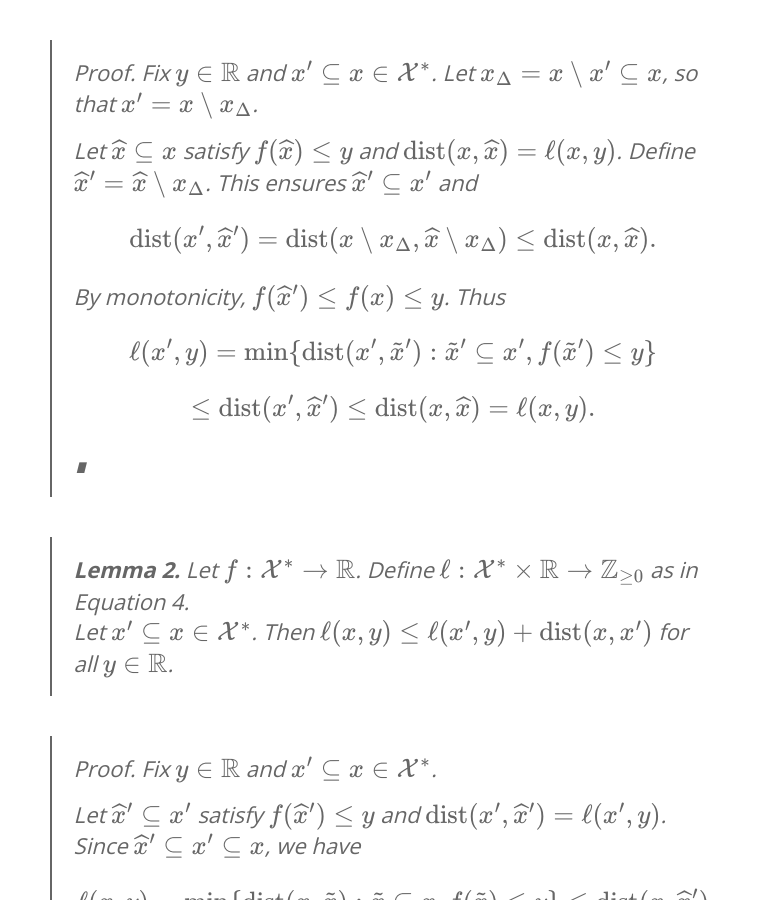
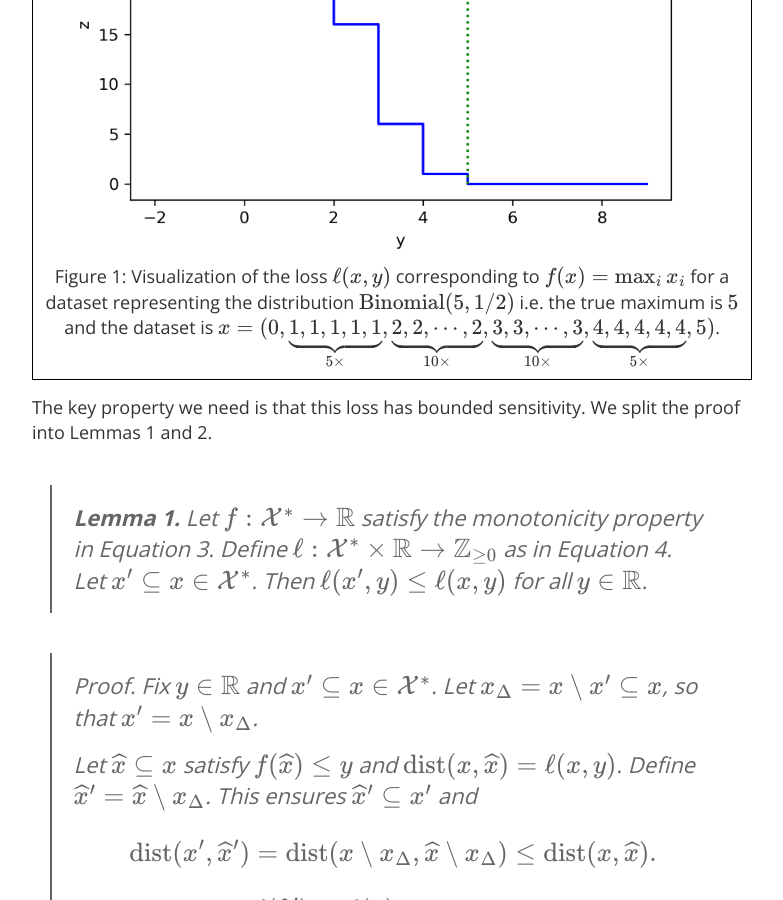
Before and after one commit to differentialprivacy/differentialprivacy, a Jekyll site: the page built from _posts/2023-09-12-down-sensitivity.md, in a window 1280 px wide and 900 px high, scrolled down 2811 px. Shown: the whole window, without its empty margins (248-1031 px from the left). Built offline with Jekyll 4.4.1, drawn with Linux system fonts in a browser that asks for light colours; comment, search, counter and statistics services are not loaded.

Commit message:
more drafting

```diff
--- a/_posts/2023-09-12-down-sensitivity.md
+++ b/_posts/2023-09-12-down-sensitivity.md
@@ -62,6 +62,8 @@ Given a monotone function \\\(f : \\mathcal{X}^\* \\to \\mathbb{R}\\\), we defin
 In other words, \\\(\\ell(x,y)\\\) measures how many entries of \\\(x\\\) we need to remove to decrease the function value until \\\(f\(x\) \\le y\\\).
 Yet another way to think of it is that \\\(\\ell(x,y)\\\) is the distance from the point \\\(x\\\) to the set \\\(f^{-1}((-\\infty,y]) \\cap \\{ \\tilde{x} : \\tilde{x} \\subseteq x \\} \\\).
 
+|<img src="../images/shiftedinverseloss.png" width="100%" alt="Plot of the loss corresponding to the maximum where the dataset exactly matches Binomial(5,0.5). This is a decreasing function with steps. There is also a vertical line indicating the true maximum value."/> Figure 1: Visualization of the loss \\\(\\ell(x,y)\\\) corresponding to \\\(f(x)=\\max\_i x\_i\\\) for a dataset representing the distribution \\\(\\mathrm{Binomial}(5,1/2)\\\) i.e. the true maximum is \\\(5\\\) and the dataset is \\\(x=\(0,\\underbrace{1,1,1,1,1}\_{5\times},\\underbrace{2,2,\\cdots,2}\_{10\times},\\underbrace{3,3,\\cdots,3}\_{10\times},\\underbrace{4,4,4,4,4}\_{5\times},5)\\\).|
+
 The key property we need is that this loss has bounded sensitivity. We split the proof into Lemmas 1 and 2.
 
 > **Lemma 1.**
@@ -114,7 +116,6 @@ Overall we have the following guarantee.
 > Combining inequalities gives \\\(\\ell\(x,y\) \\le \\ell\(x' , y\) + \\mathrm{dist}\(x , x' \)\\\). The other direction is symmetric.
 > &#8718;
 
-
 ## The Shifted Inverse Sensitivity Mechanism
 
 Let's recap where we are: We have a monotone function \\\(f : \\mathcal{X}^\* \\to \\mathcal{Y}\\\), where \\\(\\mathcal{Y} \\subseteq \\mathbb{R}\\\) is finite. We want to approximate \\\(f(x)\\\) privately. Equation 4 gives us a loss \\\(\\ell\\\) that is low-sensitivity.
```
Also changed, not shown: images/shiftedinverseloss.png (added).
